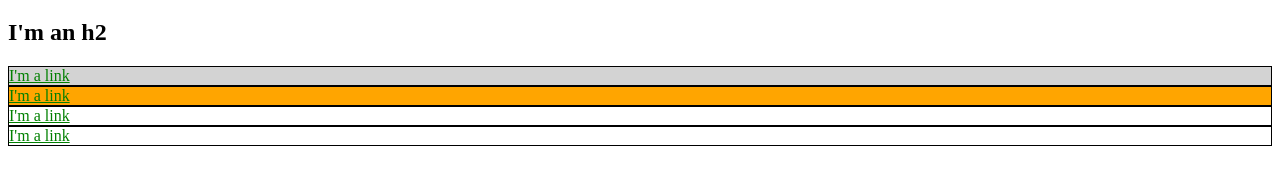
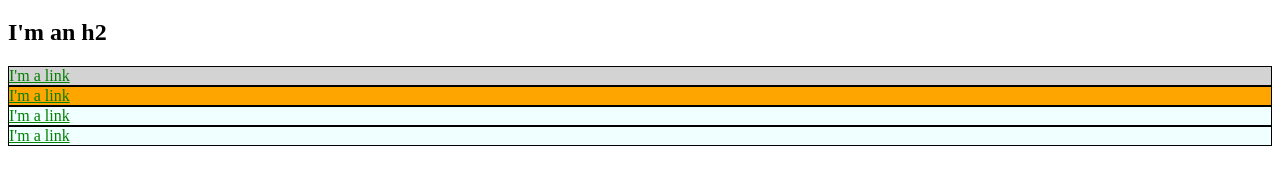
Before and after one commit to LandonSyn/sample_css, a plain HTML site: page index.html in a window 1280 px wide. Shown: the part 141-326 px from the top of the page. Drawn offline with Linux system fonts and the light colour scheme.

Commit message:
Add IDs & classes

```diff
--- a/index.html
+++ b/index.html
@@ -29,6 +29,9 @@
       .bio-box a {
         color: green;
       }
+      .taco-box {
+        background-color: azure;
+      }
     </style>
   </head>
   <body>
@@ -51,10 +54,10 @@
     <div id="exec-taco" class="bio-box">
       <a href="http://example.com/">I'm a link</a>
     </div>
-    <div class="bio-box">
+    <div class="bio-box taco-box";>
       <a href="http://example.com/">I'm a link</a>
     </div>
-    <div class="bio-box">
+    <div class="bio-box taco-box">
       <a href="http://example.com/">I'm a link</a>
     </div>
   </body>
```
